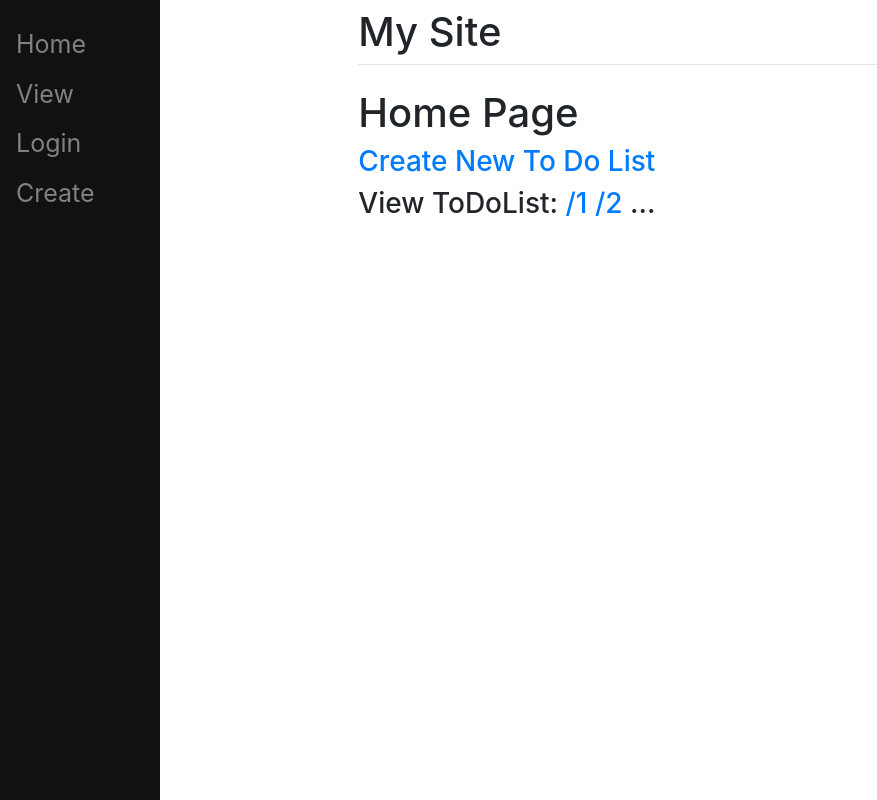
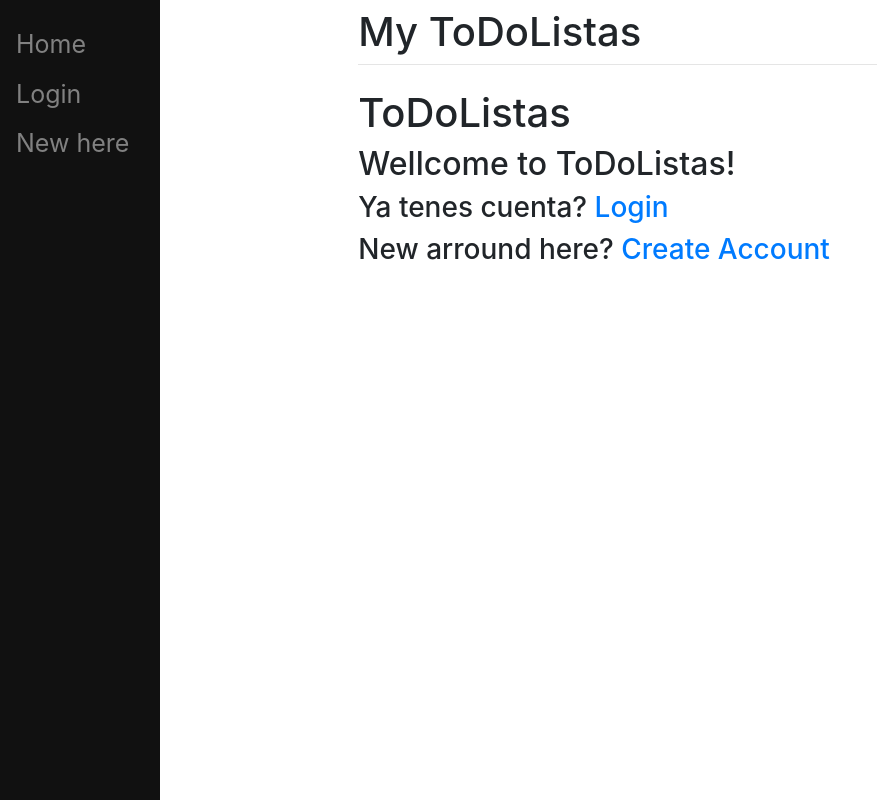
Before and after one commit to AlejoRMinetti/todolist-django-tuto, a Django app: page / in a window 1280 px wide. Shown: the whole page, without its empty margins (0-877 px from the left). Run offline with Django 3.2, Linux system fonts and the light colour scheme; some libraries are stand-ins or nearby versions.

Commit message:
User specific access and lists

```diff
--- a/main/models.py
+++ b/main/models.py
@@ -1,7 +1,9 @@
 from django.db import models
+from django.contrib.auth.models import User
 
 # Create your models here.
 class ToDoList(models.Model):
+	user = models.ForeignKey(User, on_delete=models.CASCADE, related_name="todolist", null=True)
 	name = models.CharField(max_length=200)
 
 	def __str__(self):
--- a/main/templates/main/base.html
+++ b/main/templates/main/base.html
@@ -44,25 +44,26 @@
             	padding: 0px 10px;
             }
     </style>
-    <title>{% block title %}Tim's Site{% endblock %}</title>
+    <title>{% block title %}ToDoListas{% endblock %}</title>
   </head>
 
   <body>
     <div class="sidenav">
       <a href="/">Home</a>
-      <a href="/1">View</a>
       {% if user.is_authenticated %}
+      <a href="/view">View</a>
+      <a href="/create">Create</a>
       <a href="/logout">Logout</a>
       {% else %}
       <a href="/login">Login</a>
-      <a href="/create">Create</a>
+      <a href="/register">New here</a>
       {% endif %}
     </div>
 
     <div id="content" name="content" class="main">
       <div class="row justify-content-center">
         <div class="col-8">
-          <h1 class="mt-2">My Site</h1>
+          <h1 class="mt-2">My ToDoListas</h1>
           <hr class="mt-0 mb-4" />
           {% block content %} {% endblock %}
         </div>
--- a/main/templates/main/create.html
+++ b/main/templates/main/create.html
@@ -1,12 +1,12 @@
 {% extends 'main/base.html' %} {% block title %} Create New List {% endblock %}
 {% block content %}
-<h3>Create Page</h3>
+<h3>Create New Lista</h3>
 <form method="post" action="/create/" class="form-group">
   {% csrf_token %}
   <div class="input-group mb-3">
     <div class="input-group-prepend">
       <button type="submit" name="save" class="btn btn-success">
-        Create New
+        Create New!
       </button>
     </div>
     {{form.name}}
--- a/main/templates/main/home.html
+++ b/main/templates/main/home.html
@@ -1,16 +1,20 @@
 {% extends 'main/base.html' %} {% block title %} Home {% endblock %}
 
 {% block content %}
-<h1>Home Page</h1>
+<h1>ToDoListas</h1>
 
-<h3>
-    <a href="http://127.0.0.1:8000/create/">Create New To Do List</a>
-</h3>
 
-<h3>
-    View ToDoList: <a href="http://127.0.0.1:8000/1">/1</a>
-    <a href="http://127.0.0.1:8000/2">/2</a> ...
-</h3>
+{% if user.is_authenticated %}
+    <h3><a href="http://127.0.0.1:8000/create/">Create New To Do List</a></h3>
+    <h4>Tus ToDoListas:</h4>
+    {% for td in user.todolist.all %}
+        <h5><a href="/{{td.id}}">{{td.name}}</a></h5>
+    {% endfor %}
+{% else %}
+    <h2>Wellcome to ToDoListas!</h2>
+    <h3>Ya tenes cuenta? <a href="/login">Login</a> </h3>
+    <h3>New arround here? <a href="/register">Create Account</a> </h3>
+{% endif %}
 
-</div>
+
 {% endblock %}
--- a/main/urls.py
+++ b/main/urls.py
@@ -6,6 +6,8 @@ from . import views
 urlpatterns = [
     path("", views.home, name="home"),
     path("home/", views.home, name="home"),
-    path("create/", views.create, name="index"),
-    path('<int:id>', views.index, name='index')
+    path("create/", views.create, name="create"),
+    path('<int:id>', views.index, name='index'),
+    path('view/', views.view, name='view')
+
 ]
--- a/main/views.py
+++ b/main/views.py
@@ -8,25 +8,30 @@ from .forms import CreateNewList
 def index(response, id):
     ls = ToDoList.objects.get(id=id)
 
-    if response.method == "POST":
-        print(response.POST)
-        txt = response.POST.get("new") # for add new item with enter
+    if ls in response.user.todolist.all(): # is a list of the user
 
-        if response.POST.get("save") and len(txt) < 2:
-            for item in ls.item_set.all():
-                if response.POST.get("c" + str(item.id)) == "clicked":
-                    item.complete = True
+        if response.method == "POST":
+            print(response.POST)
+            txt = response.POST.get("new") # for add new item with enter
+
+            if response.POST.get("save") and len(txt) < 2:
+                for item in ls.item_set.all():
+                    if response.POST.get("c" + str(item.id)) == "clicked":
+                        item.complete = True
+                    else:
+                        item.complete = False
+                    item.save()
+
+            elif response.POST.get("newItem") or len(txt) >= 2:
+                if len(txt) >= 2:
+                    ls.item_set.create(text=txt, complete=False)
                 else:
-                    item.complete = False
-                item.save()
+                    print("invalid")
 
-        elif response.POST.get("newItem") or len(txt) >= 2:
-            if len(txt) >= 2:
-                ls.item_set.create(text=txt, complete=False)
-            else:
-                print("invalid")
+        return render(response, "main/list.html", {"ls":ls})
 
-    return render(response, "main/list.html", {"ls":ls})
+    return render(response, "main/view.html", {"ls":ls})
+
 
 
 def home(response):
@@ -41,6 +46,7 @@ def create(response):
             n = form.cleaned_data["name"]
             t = ToDoList(name=n)
             t.save()
+            response.user.todolist.add(t) # save in the user DB
 
         return HttpResponseRedirect("/%i" %t.id) # go to the new list created
 
@@ -48,3 +54,7 @@ def create(response):
         form = CreateNewList()
 
     return render(response, "main/create.html", {"form":form})
+
+
+def view(response):
+    return render(response, "main/view.html")
```
Also changed, not shown: main/templates/main/view.html (added, +9 -0 lines), main/migrations/0001_initial.py, main/migrations/0002_todolist_user.py (added).
